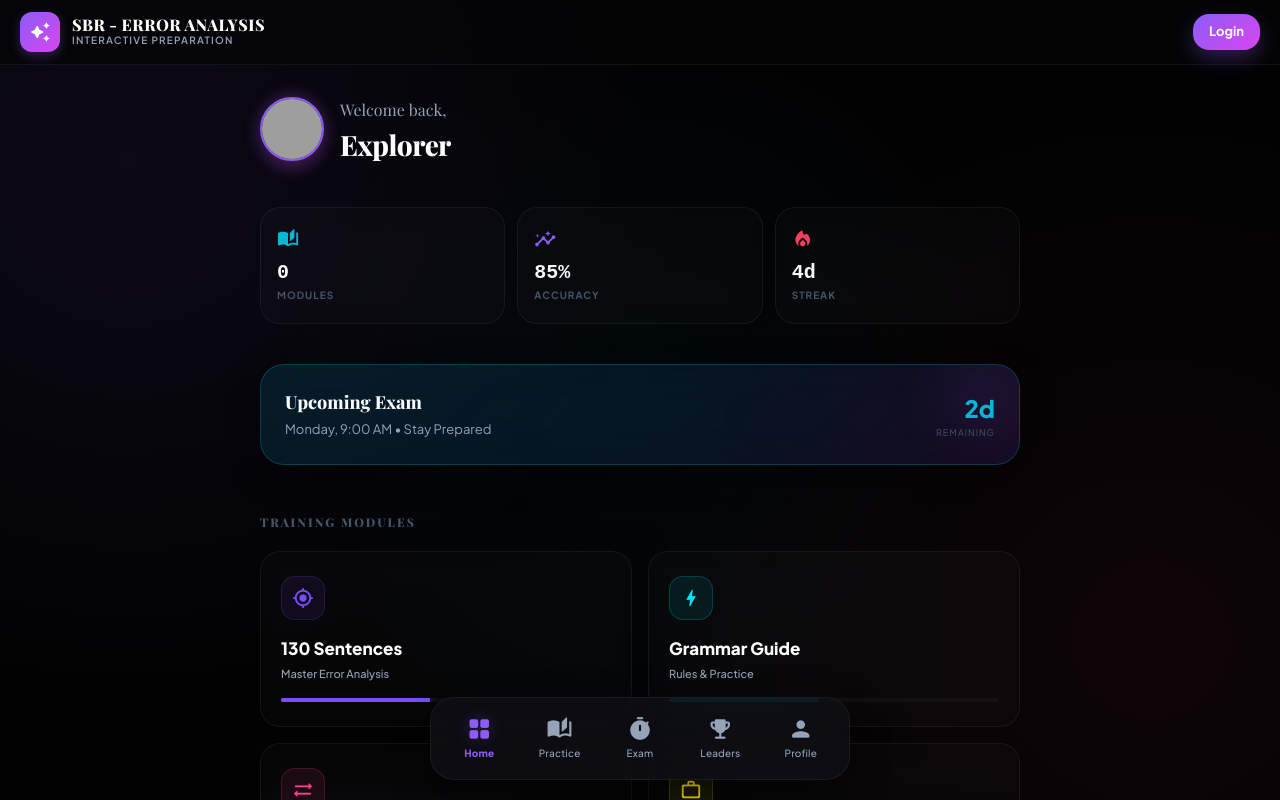
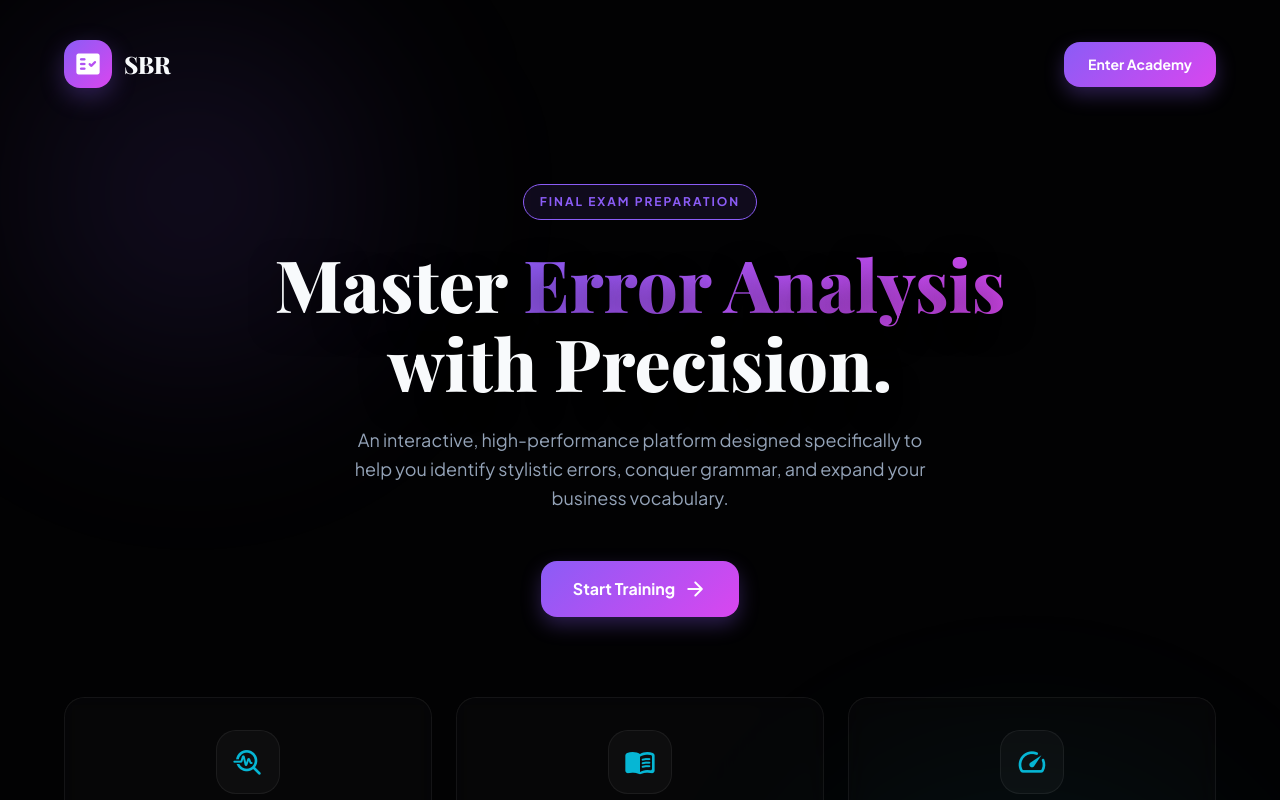
Before and after one commit to aposgda1-stack/SBR-Error-Analysis, a Next.js app: page / in a window 1280 px wide. Before the commit this address had no page. Shown: the top 800 px of the page. Built offline with nearby package versions, Linux system fonts and the light colour scheme; grey boxes are pictures that could not be loaded; a web font is replaced by a local one.

Commit message:
Add premium framer-motion landing page, fix auth disclaimer, and add profile image upload

```diff
--- a/src/app/api/user/route.js
+++ b/src/app/api/user/route.js
@@ -9,7 +9,7 @@ export async function POST(req) {
     const data = await req.json();
 
     if (data.action === 'signup') {
-      const { name, email, password } = data;
+      const { name, email, password, image } = data;
       const existing = await db.collection("users").findOne({ email });
       if (existing) return NextResponse.json({ error: 'User exists' }, { status: 400 });
 
@@ -18,11 +18,11 @@ export async function POST(req) {
 
       const user = {
         userId, name, email, password: hashedPassword, createdAt: new Date(),
-        image: null
+        image: image || null
       };
 
       await db.collection("users").insertOne(user);
-      return NextResponse.json({ success: true, userId, name });
+      return NextResponse.json({ success: true, userId, name, image: user.image });
     }
 
     if (data.action === 'login') {
--- a/src/app/page.js
+++ b/src/app/page.js
@@ -1,139 +1,112 @@
 'use client';
-import { useEffect, useState, useMemo } from 'react';
+import { motion } from 'framer-motion';
+import Link from 'next/link';
+import { useEffect, useState } from 'react';
 import { useRouter } from 'next/navigation';
-import TopBar from '../components/TopBar';
-import BottomNav from '../components/BottomNav';
 
-const TRAINING_MODULES = [
-  { id: 'errors', label: '130 Sentences', sub: 'Master Error Analysis', icon: 'gps_fixed', color: '#7c4dff', href: '/arena/errors' },
-  { id: 'grammar', label: 'Grammar Guide', sub: 'Rules & Practice', icon: 'bolt', color: '#00e5ff', href: '/arena/grammar' },
-  { id: 'phrasal', label: 'Phrasal Verbs', sub: 'Dynamic Idioms', icon: 'sync_alt', color: '#ff4081', href: '/arena/phrasal' },
-  { id: 'work', label: 'Work Vocabulary', sub: 'Business English', icon: 'work_outline', color: '#ffea00', href: '/arena/work' },
-];
-
-export default function Dashboard() {
+export default function LandingPage() {
   const router = useRouter();
-  const [user, setUser] = useState(null);
-  const [stats, setStats] = useState({ done: 0, accuracy: 85, streak: 4 });
+  const [isClient, setIsClient] = useState(false);
 
   useEffect(() => {
+    setIsClient(true);
     const localUser = JSON.parse(localStorage.getItem('sbr_user') || '{}');
-    if (!localUser.userId) { router.push('/auth'); return; }
-    setUser(localUser);
-
-    const progress = JSON.parse(localStorage.getItem('sbr_progress') || '{}');
-    setStats(s => ({ ...s, done: Object.keys(progress).length }));
+    if (localUser.userId) {
+      router.push('/dashboard');
+    }
   }, [router]);
 
-  const timeRemaining = useMemo(() => {
-    const examDate = new Date('2026-05-19T09:00:00');
-    const now = new Date();
-    const diff = examDate - now;
-    if (diff <= 0) return 'NOW';
-    const hours = Math.floor(diff / (1000 * 60 * 60));
-    const days = Math.floor(hours / 24);
-    return days > 0 ? `${days}d` : `${hours}h`;
-  }, []);
+  if (!isClient) return null;
 
   return (
-    <main style={{ minHeight: '100vh', paddingBottom: 110 }}>
-      <TopBar />
+    <main style={{ minHeight: '100vh', background: 'var(--bg-main)', position: 'relative', overflow: 'hidden' }}>
+      {/* Premium Background Effects */}
+      <div style={{ position: 'absolute', top: '-10%', left: '-10%', width: '50vw', height: '50vw', background: 'radial-gradient(circle, rgba(139, 92, 246, 0.15) 0%, transparent 60%)', filter: 'blur(80px)', zIndex: 0 }} />
+      <div style={{ position: 'absolute', bottom: '-10%', right: '-10%', width: '60vw', height: '60vw', background: 'radial-gradient(circle, rgba(6, 182, 212, 0.1) 0%, transparent 60%)', filter: 'blur(80px)', zIndex: 0 }} />
 
-      <div style={{ padding: '32px 20px', maxWidth: 800, margin: '0 auto' }}>
-        {/* Welcome Section */}
-        <div className="animate-slide-up" style={{ marginBottom: 40 }}>
-          <div style={{ display: 'flex', alignItems: 'center', gap: 16 }}>
-            <div style={{ position: 'relative' }}>
-              <div style={{ position: 'absolute', inset: -2, background: 'var(--grad-primary)', borderRadius: '50%', opacity: 0.3, filter: 'blur(8px)' }} />
-              <img
-                src={user?.image || `https://api.dicebear.com/7.x/avataaars/svg?seed=${user?.name || 'Explorer'}`}
-                style={{ width: 64, height: 64, borderRadius: '50%', border: '2px solid var(--primary)', position: 'relative' }}
-              />
+      <div style={{ position: 'relative', zIndex: 10, maxWidth: 1200, margin: '0 auto', padding: '24px' }}>
+        {/* Navbar */}
+        <motion.nav
+          initial={{ y: -20, opacity: 0 }} animate={{ y: 0, opacity: 1 }} transition={{ duration: 0.8, ease: "easeOut" }}
+          style={{ display: 'flex', justifyContent: 'space-between', alignItems: 'center', marginBottom: 80, padding: '16px 0' }}
+        >
+          <div style={{ display: 'flex', alignItems: 'center', gap: 12 }}>
+            <div style={{ width: 48, height: 48, borderRadius: 16, background: 'var(--grad-primary)', display: 'flex', alignItems: 'center', justifyContent: 'center', boxShadow: '0 8px 24px var(--primary-glow)' }}>
+              <span className="mi" style={{ color: 'white', fontSize: 28 }}>fact_check</span>
             </div>
-            <div>
-              <h2 style={{ fontSize: 16, fontWeight: 500, color: 'var(--text-dim)', marginBottom: 2 }}>Welcome back,</h2>
-              <h3 style={{ fontSize: 28, fontWeight: 800, color: 'white', letterSpacing: -0.5 }}>{user?.name || 'Explorer'}</h3>
-            </div>
+            <h1 className="premium-font" style={{ fontSize: 24, fontWeight: 800, letterSpacing: -0.5 }}>SBR</h1>
           </div>
+          <Link href="/auth" style={{ textDecoration: 'none' }}>
+            <div className="premium-btn" style={{ padding: '12px 24px', fontSize: 14 }}>Enter Academy</div>
+          </Link>
+        </motion.nav>
+
+        {/* Hero Section */}
+        <div style={{ textAlign: 'center', maxWidth: 800, margin: '0 auto' }}>
+          <motion.div initial={{ scale: 0.9, opacity: 0 }} animate={{ scale: 1, opacity: 1 }} transition={{ duration: 0.8, delay: 0.2 }}>
+            <span style={{ padding: '8px 16px', background: 'rgba(139, 92, 246, 0.1)', border: '1px solid var(--primary)', borderRadius: 20, color: 'var(--primary)', fontSize: 12, fontWeight: 700, letterSpacing: 2, textTransform: 'uppercase', marginBottom: 24, display: 'inline-block' }}>
+              Final Exam Preparation
+            </span>
+          </motion.div>
+
+          <motion.h2
+            className="premium-font"
+            initial={{ y: 20, opacity: 0 }} animate={{ y: 0, opacity: 1 }} transition={{ duration: 0.8, delay: 0.3 }}
+            style={{ fontSize: 'clamp(40px, 6vw, 72px)', fontWeight: 800, lineHeight: 1.1, marginBottom: 24, textShadow: '0 10px 30px rgba(0,0,0,0.5)' }}
+          >
+            Master <span style={{ background: 'var(--grad-primary)', WebkitBackgroundClip: 'text', WebkitTextFillColor: 'transparent' }}>Error Analysis</span> with Precision.
+          </motion.h2>
+
+          <motion.p
+            initial={{ y: 20, opacity: 0 }} animate={{ y: 0, opacity: 1 }} transition={{ duration: 0.8, delay: 0.4 }}
+            style={{ fontSize: 18, color: 'var(--text-dim)', marginBottom: 48, lineHeight: 1.6, maxWidth: 600, margin: '0 auto 48px' }}
+          >
+            An interactive, high-performance platform designed specifically to help you identify stylistic errors, conquer grammar, and expand your business vocabulary.
+          </motion.p>
+
+          <motion.div
+            initial={{ y: 20, opacity: 0 }} animate={{ y: 0, opacity: 1 }} transition={{ duration: 0.8, delay: 0.5 }}
+            style={{ display: 'flex', gap: 16, justifyContent: 'center' }}
+          >
+            <Link href="/auth" style={{ textDecoration: 'none' }}>
+              <div className="premium-btn" style={{ padding: '16px 32px', fontSize: 16 }}>
+                Start Training <span className="mi">arrow_forward</span>
+              </div>
+            </Link>
+          </motion.div>
         </div>
 
-        {/* Stats Section */}
-        <div style={{ display: 'grid', gridTemplateColumns: 'repeat(3, 1fr)', gap: 12, marginBottom: 40 }}>
+        {/* Features Grid */}
+        <motion.div
+          initial={{ y: 40, opacity: 0 }} animate={{ y: 0, opacity: 1 }} transition={{ duration: 0.8, delay: 0.7 }}
+          style={{ display: 'grid', gridTemplateColumns: 'repeat(auto-fit, minmax(280px, 1fr))', gap: 24, marginTop: 80 }}
+        >
           {[
-            { label: 'Modules', val: stats.done, icon: 'auto_stories', color: 'var(--secondary)' },
-            { label: 'Accuracy', val: stats.accuracy + '%', icon: 'insights', color: 'var(--primary)' },
-            { label: 'Streak', val: stats.streak + 'd', icon: 'local_fire_department', color: 'var(--accent)' }
-          ].map((s, i) => (
-            <div key={i} className="glass-card" style={{ padding: '20px 16px', display: 'flex', flexDirection: 'column', gap: 8 }}>
-              <span className="mi" style={{ color: s.color, fontSize: 22 }}>{s.icon}</span>
-              <div>
-                <div style={{ fontSize: 20, fontWeight: 800, fontFamily: 'monospace' }}>{s.val}</div>
-                <div style={{ fontSize: 10, color: 'var(--text-muted)', textTransform: 'uppercase', letterSpacing: 1, fontWeight: 700 }}>{s.label}</div>
+            { icon: 'troubleshoot', title: 'Smart Error Detection', desc: 'Identify syntax and semantic errors interactively.' },
+            { icon: 'menu_book', title: 'Modular Grammar', desc: 'Focus on specific grammatical rules with targeted drills.' },
+            { icon: 'speed', title: 'High Performance', desc: 'Premium transitions and blazing fast loading speeds.' }
+          ].map((f, i) => (
+            <div key={i} className="glass-card" style={{ padding: '32px 24px', textAlign: 'center' }}>
+              <div style={{ width: 64, height: 64, borderRadius: 20, background: 'rgba(255,255,255,0.03)', border: '1px solid var(--border-glass)', display: 'flex', alignItems: 'center', justifyContent: 'center', margin: '0 auto 20px' }}>
+                <span className="mi" style={{ fontSize: 32, color: 'var(--secondary)' }}>{f.icon}</span>
               </div>
+              <h3 className="premium-font" style={{ fontSize: 20, fontWeight: 700, marginBottom: 12 }}>{f.title}</h3>
+              <p style={{ color: 'var(--text-dim)', fontSize: 14 }}>{f.desc}</p>
             </div>
           ))}
-        </div>
+        </motion.div>
 
-        {/* Next Exam Banner */}
-        <div className="glass-panel" style={{
-          padding: '24px', marginBottom: 48,
-          background: 'linear-gradient(135deg, rgba(0, 229, 255, 0.1) 0%, rgba(124, 77, 255, 0.1) 100%)',
-          border: '1px solid rgba(0, 229, 255, 0.2)',
-          display: 'flex', alignItems: 'center', justifyContent: 'space-between',
-          position: 'relative', overflow: 'hidden'
-        }}>
-          <div style={{ position: 'relative', zIndex: 2 }}>
-            <h4 style={{ fontSize: 18, fontWeight: 800, marginBottom: 4 }}>Upcoming Exam</h4>
-            <p style={{ fontSize: 13, color: 'var(--text-dim)' }}>Monday, 9:00 AM • Stay Prepared</p>
-          </div>
-          <div style={{ textAlign: 'right', position: 'relative', zIndex: 2 }}>
-            <div style={{ fontSize: 24, fontWeight: 900, color: 'var(--secondary)' }}>{timeRemaining}</div>
-            <div style={{ fontSize: 9, color: 'var(--text-muted)', textTransform: 'uppercase', letterSpacing: 1 }}>Remaining</div>
-          </div>
-          {/* Decorative Circle */}
-          <div style={{ position: 'absolute', right: -20, top: -20, width: 100, height: 100, borderRadius: '50%', background: 'var(--primary)', opacity: 0.1, filter: 'blur(30px)' }} />
-        </div>
-
-        {/* Modules Grid */}
-        <div style={{ marginBottom: 24 }}>
-          <h4 style={{ fontSize: 12, color: 'var(--text-muted)', textTransform: 'uppercase', letterSpacing: 2, fontWeight: 800, marginBottom: 20 }}>Training Modules</h4>
-
-          <div style={{ display: 'grid', gridTemplateColumns: '1fr 1fr', gap: 16 }}>
-            {TRAINING_MODULES.map((module, i) => (
-              <div
-                key={module.id}
-                onClick={() => router.push(module.href)}
-                className="glass-card animate-slide-up"
-                style={{
-                  padding: '24px 20px', cursor: 'pointer',
-                  animationDelay: `${i * 0.1}s`,
-                  position: 'relative', overflow: 'hidden',
-                  background: 'var(--bg-glass)'
-                }}
-              >
-                <div style={{
-                  width: 44, height: 44, borderRadius: 14,
-                  background: `${module.color}15`,
-                  border: `1px solid ${module.color}30`,
-                  display: 'flex', alignItems: 'center', justifyContent: 'center',
-                  marginBottom: 16
-                }}>
-                  <span className="mi" style={{ color: module.color, fontSize: 22 }}>{module.icon}</span>
-                </div>
-
-                <h5 style={{ fontSize: 17, fontWeight: 800, marginBottom: 4, color: 'white' }}>{module.label}</h5>
-                <p style={{ fontSize: 11, color: 'var(--text-dim)', fontWeight: 500 }}>{module.sub}</p>
-
-                <div style={{ height: 4, background: 'rgba(255,255,255,0.03)', borderRadius: 2, marginTop: 16, overflow: 'hidden' }}>
-                  <div style={{ width: '45%', height: '100%', background: module.color, boxShadow: `0 0 10px ${module.color}` }}></div>
-                </div>
-              </div>
-            ))}
-          </div>
-        </div>
+        {/* Dedication Section */}
+        <motion.div
+          initial={{ opacity: 0 }} animate={{ opacity: 1 }} transition={{ duration: 1, delay: 1 }}
+          style={{ marginTop: 100, textAlign: 'center', padding: '40px 20px', borderTop: '1px solid var(--border-glass)' }}
+        >
+          <span className="mi" style={{ color: 'var(--accent)', fontSize: 32, marginBottom: 16 }}>favorite</span>
+          <p className="premium-font" style={{ fontSize: 18, color: 'rgba(255,255,255,0.8)', fontStyle: 'italic', maxWidth: 600, margin: '0 auto' }}>
+            "Dedicated to my amazing friends. We survived Stylistics, we survived Integrated Sciences, and we will conquer Error Analysis together. Best of luck to us all!"
+          </p>
+        </motion.div>
       </div>
-
-      <BottomNav />
     </main>
   );
 }
--- a/src/components/BottomNav.js
+++ b/src/components/BottomNav.js
@@ -3,7 +3,7 @@ import Link from 'next/link';
 import { usePathname } from 'next/navigation';
 
 const NAV_ITEMS = [
-  { id: 'home', label: 'Home', icon: 'grid_view', href: '/' },
+  { id: 'home', label: 'Home', icon: 'grid_view', href: '/dashboard' },
   { id: 'training', label: 'Practice', icon: 'auto_stories', href: '/training' },
   { id: 'exam', label: 'Exam', icon: 'timer', href: '/exam' },
   { id: 'leaderboard', label: 'Leaders', icon: 'emoji_events', href: '/leaderboard' },
--- a/src/components/TopBar.js
+++ b/src/components/TopBar.js
@@ -19,7 +19,7 @@ export default function TopBar() {
       padding: '12px 20px',
       display: 'flex', alignItems: 'center', justifyContent: 'space-between'
     }}>
-      <Link href="/" style={{ display: 'flex', alignItems: 'center', gap: 12, textDecoration: 'none' }}>
+      <Link href="/dashboard" style={{ display: 'flex', alignItems: 'center', gap: 12, textDecoration: 'none' }}>
         <div style={{
           width: 40, height: 40, borderRadius: 12,
           background: 'var(--grad-primary)',
```
Also changed, not shown: src/app/auth/page.js (+21 -2 lines), src/app/dashboard/page.js (added, +139 -0 lines).
